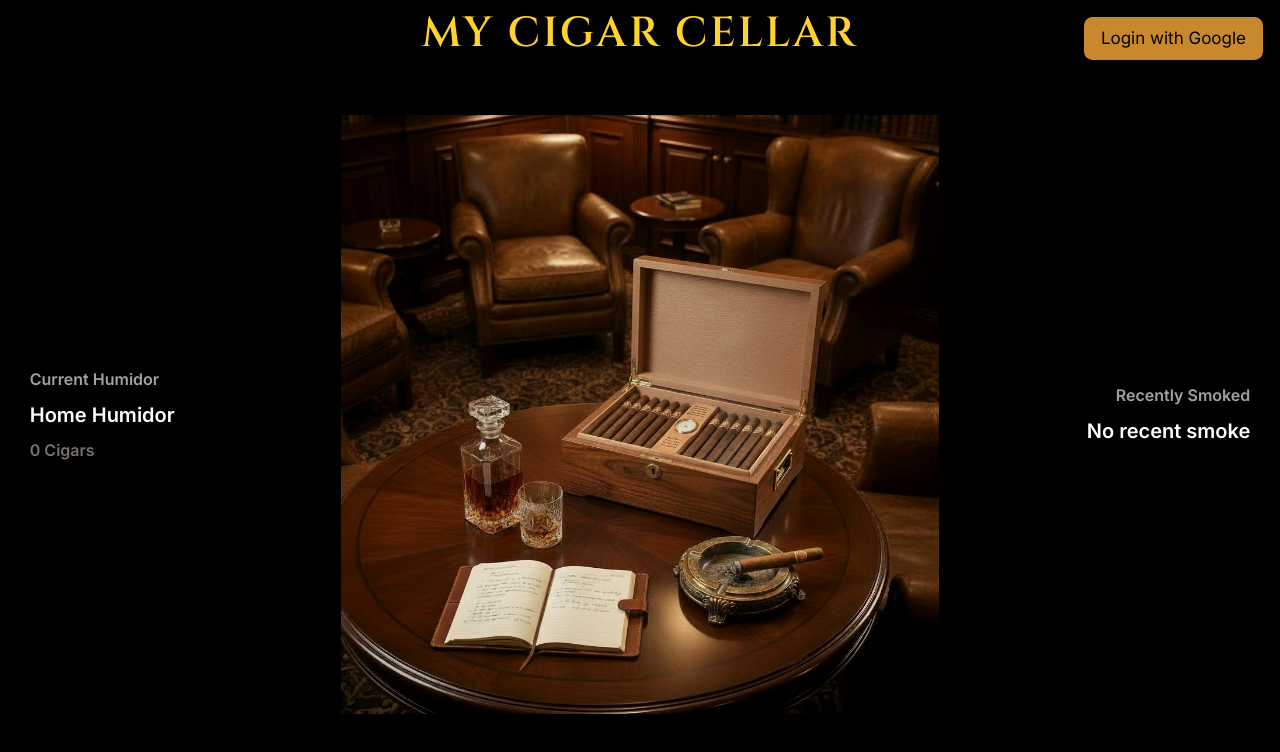
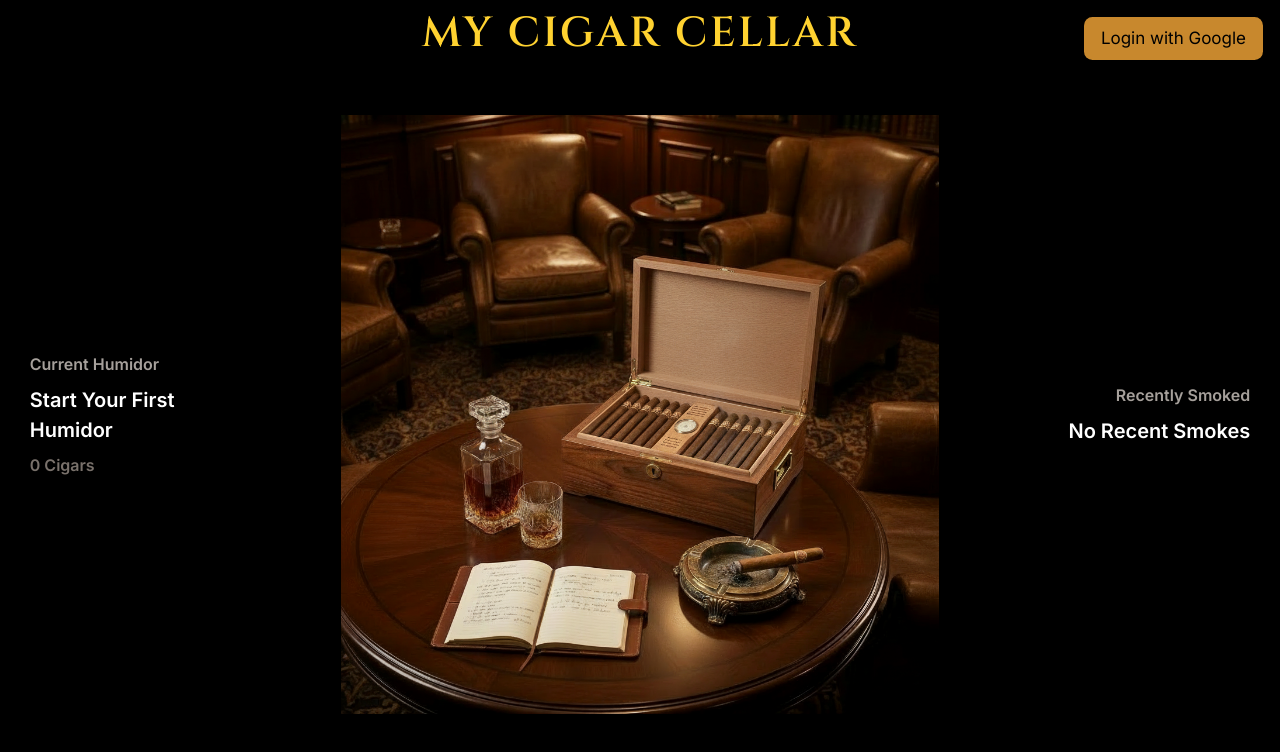
Before and after one commit to 300longdistance/my-cigar-cellar, a Next.js app: page / in a window 1280 px wide. Shown: the top 752 px of the page. Built offline with nearby package versions, Linux system fonts and the light colour scheme; no server answers.

Commit message:
Fix main page fill

```diff
--- a/src/app/page.tsx
+++ b/src/app/page.tsx
@@ -1,14 +1,61 @@
-import Image from "next/image";
-import Link from "next/link";
+'use client';
+
+import Image from 'next/image';
+import Link from 'next/link';
+import { useMemo } from 'react';
+import { useCigarApp } from '@/context/CigarAppContext';
 
 export default function HomePage() {
+  const { hasLoadedStorage, humidors, cigars, smokeLogs } = useCigarApp();
+
+  const currentHumidor = useMemo(() => {
+    if (humidors.length > 0) return humidors[0];
+
+    const firstCigarHumidor = cigars.find((cigar) => cigar.humidor)?.humidor;
+    return firstCigarHumidor || 'Start Your First Humidor';
+  }, [humidors, cigars]);
+
+  const currentHumidorCigars = useMemo(() => {
+    if (!currentHumidor || currentHumidor === 'Start Your First Humidor') {
+      return [];
+    }
+
+    return cigars.filter((cigar) => cigar.humidor === currentHumidor);
+  }, [cigars, currentHumidor]);
+
+  const currentHumidorQuantity = useMemo(() => {
+    return currentHumidorCigars.reduce((total, cigar) => total + (cigar.qty ?? 0), 0);
+  }, [currentHumidorCigars]);
+
+  const recentSmoke = useMemo(() => {
+    return [...smokeLogs].sort(
+      (a, b) =>
+        new Date(b.loggedAt).getTime() - new Date(a.loggedAt).getTime()
+    )[0];
+  }, [smokeLogs]);
+
+  const currentHumidorLabel = hasLoadedStorage
+    ? currentHumidor
+    : 'Loading Humidor';
+
+  const currentQuantityLabel =
+    currentHumidor === 'Start Your First Humidor'
+      ? '0 Cigars'
+      : `${currentHumidorQuantity} ${
+          currentHumidorQuantity === 1 ? 'Cigar' : 'Cigars'
+        }`;
+
+  const recentSmokeLabel = recentSmoke
+    ? `${recentSmoke.brand} ${recentSmoke.cigarName}`
+    : 'No Recent Smokes';
+
   return (
     <main className="min-h-screen bg-black text-white">
       <div className="mx-auto flex min-h-screen w-full max-w-5xl flex-col items-center px-3 pb-4 pt-2 sm:px-4 sm:pb-6 sm:pt-3 landscape:max-w-none landscape:px-6 landscape:pt-3">
         <header className="w-full text-center">
           <h1
             className="text-center text-[27px] font-semibold tracking-[0.06em] text-amber-300 sm:text-4xl md:text-6xl landscape:text-[42px]"
-            style={{ fontFamily: "var(--font-cinzel)" }}
+            style={{ fontFamily: 'var(--font-cinzel)' }}
           >
             MY CIGAR CELLAR
           </h1>
@@ -22,7 +69,11 @@ export default function HomePage() {
             </p>
 
             <p className="mt-1 text-center text-[19px] font-semibold text-white sm:mt-2 sm:text-2xl md:text-4xl">
-              Start Your First Humidor
+              {currentHumidorLabel}
+            </p>
+
+            <p className="mt-1 text-center text-[14px] font-semibold text-stone-500 sm:text-lg md:text-2xl">
+              {currentQuantityLabel}
             </p>
 
             <div className="mx-auto mt-3 h-px w-full max-w-2xl bg-stone-800 sm:mt-5" />
@@ -35,6 +86,7 @@ export default function HomePage() {
                   src="/images/main-home-v2.png"
                   alt="My Cigar Cellar main scene"
                   fill
+                  sizes="100vw"
                   className="object-cover object-[center_35%] sm:object-contain"
                   priority
                 />
@@ -44,10 +96,10 @@ export default function HomePage() {
                   aria-label="Open Humidor"
                   className="group absolute z-20 block"
                   style={{
-                    top: "36%",
-                    left: "39%",
-                    width: "45%",
-                    height: "22%",
+                    top: '36%',
+                    left: '39%',
+                    width: '45%',
+                    height: '22%',
                   }}
                 >
                   <div className="pointer-events-none absolute left-[95%] top-[120%] opacity-100 transition duration-200 sm:left-[90%] sm:top-[70%] sm:opacity-0 sm:group-hover:opacity-100">
@@ -62,10 +114,10 @@ export default function HomePage() {
                   aria-label="Open Pairings"
                   className="group absolute z-20 block"
                   style={{
-                    top: "43%",
-                    left: "17%",
-                    width: "25%",
-                    height: "18%",
+                    top: '43%',
+                    left: '17%',
+                    width: '25%',
+                    height: '18%',
                   }}
                 >
                   <div className="pointer-events-none absolute left-[-45%] top-[-10%] opacity-100 transition duration-200 sm:left-[-30%] sm:top-[-5%] sm:opacity-0 sm:group-hover:opacity-100">
@@ -80,10 +132,10 @@ export default function HomePage() {
                   aria-label="Open Notebook"
                   className="group absolute z-20 block"
                   style={{
-                    top: "65%",
-                    left: "12%",
-                    width: "42%",
-                    height: "22%",
+                    top: '65%',
+                    left: '12%',
+                    width: '42%',
+                    height: '22%',
                   }}
                 >
                   <div className="pointer-events-none absolute left-[-11%] top-[125%] opacity-100 transition duration-200 sm:left-[8%] sm:top-[73%] sm:opacity-0 sm:group-hover:opacity-100">
@@ -98,10 +150,10 @@ export default function HomePage() {
                   aria-label="Open Quick Log"
                   className="group absolute z-20 block"
                   style={{
-                    top: "66%",
-                    left: "54%",
-                    width: "32%",
-                    height: "20%",
+                    top: '66%',
+                    left: '54%',
+                    width: '32%',
+                    height: '20%',
                   }}
                 >
                   <div className="pointer-events-none absolute left-[50%] top-[105%] opacity-100 transition duration-200 sm:left-[40%] sm:top-[52%] sm:opacity-0 sm:group-hover:opacity-100">
@@ -122,7 +174,7 @@ export default function HomePage() {
             </p>
 
             <p className="mt-1 text-center text-[18px] font-semibold text-white sm:mt-2 sm:text-2xl md:text-4xl">
-              No Recent Smokes
+              {recentSmokeLabel}
             </p>
           </section>
         </div>
@@ -135,11 +187,11 @@ export default function HomePage() {
             </p>
 
             <p className="mt-2 text-[20px] font-semibold text-white">
-              Home Humidor
+              {currentHumidorLabel}
             </p>
 
             <p className="mt-2 text-[16px] font-semibold text-stone-500">
-              0 Cigars
+              {currentQuantityLabel}
             </p>
           </aside>
 
@@ -149,6 +201,7 @@ export default function HomePage() {
                 src="/images/main-home-v2.png"
                 alt="My Cigar Cellar main scene"
                 fill
+                sizes="66vw"
                 className="object-contain"
                 priority
               />
@@ -158,10 +211,10 @@ export default function HomePage() {
                 aria-label="Open Humidor"
                 className="group absolute z-20 block"
                 style={{
-                  top: "36%",
-                  left: "39%",
-                  width: "45%",
-                  height: "22%",
+                  top: '36%',
+                  left: '39%',
+                  width: '45%',
+                  height: '22%',
                 }}
               />
 
@@ -170,10 +223,10 @@ export default function HomePage() {
                 aria-label="Open Pairings"
                 className="group absolute z-20 block"
                 style={{
-                  top: "43%",
-                  left: "17%",
-                  width: "25%",
-                  height: "18%",
+                  top: '43%',
+                  left: '17%',
+                  width: '25%',
+                  height: '18%',
                 }}
               />
 
@@ -182,10 +235,10 @@ export default function HomePage() {
                 aria-label="Open Notebook"
                 className="group absolute z-20 block"
                 style={{
-                  top: "65%",
-                  left: "12%",
-                  width: "42%",
-                  height: "22%",
+                  top: '65%',
+                  left: '12%',
+                  width: '42%',
+                  height: '22%',
                 }}
               />
 
@@ -194,10 +247,10 @@ export default function HomePage() {
                 aria-label="Open Quick Log"
                 className="group absolute z-20 block"
                 style={{
-                  top: "66%",
-                  left: "54%",
-                  width: "32%",
-                  height: "20%",
+                  top: '66%',
+                  left: '54%',
+                  width: '32%',
+                  height: '20%',
                 }}
               />
             </div>
@@ -209,7 +262,7 @@ export default function HomePage() {
             </p>
 
             <p className="mt-2 text-[20px] font-semibold text-white">
-              No recent smoke
+              {recentSmokeLabel}
             </p>
           </aside>
         </div>
```
